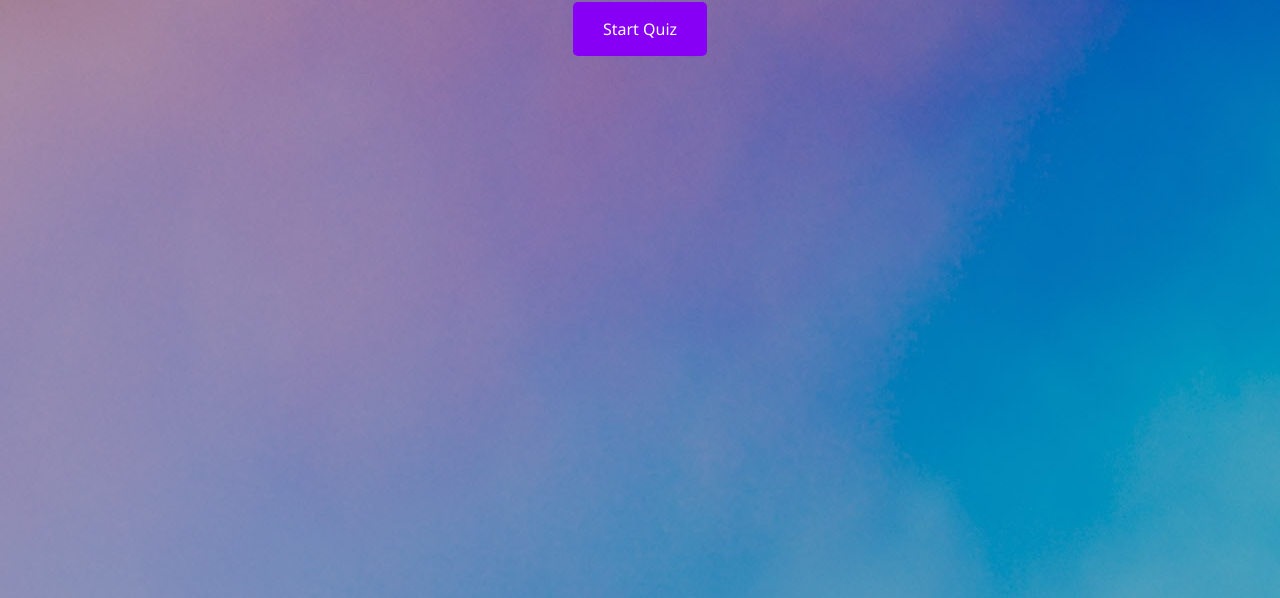
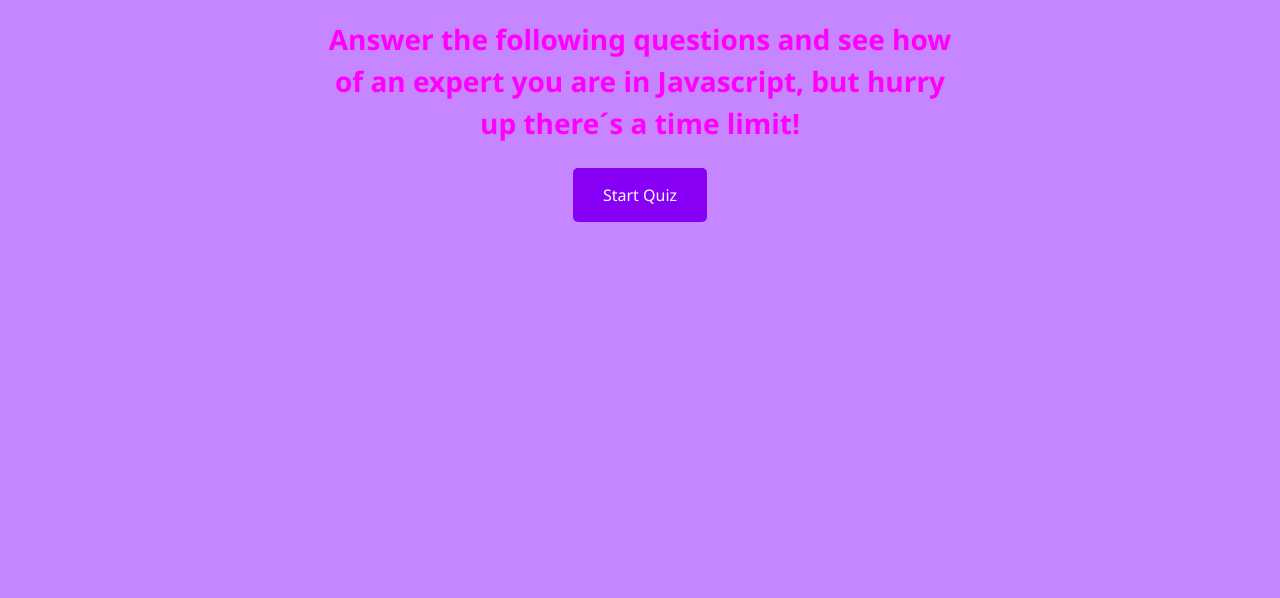
Before and after one commit to Sofiacrf/code-quiz, a plain HTML site: page index.html in a window 1280 px wide. Shown: the part 202-800 px from the top of the page. Drawn offline with nearby package versions, Linux system fonts and the light colour scheme.

Commit message:
Changes in the styles

```diff
--- a/style.css
+++ b/style.css
@@ -11,13 +11,16 @@ body {
     justify-content: center;
     width: 80vw;
     text-align: center;
-    background-image: url(sky1.jpg);
+    background-color: rgb(197, 134, 255);
+    top: 50%;
+    left: 50%;
+    margin-top: 100px;
 }
 
 #begin {
     padding: 40px;
     text-align: center;
-    color: rgb(204, 0, 255);
+    color: rgb(185, 0, 231);
 }
 
 #begin p {
@@ -25,14 +28,16 @@ body {
 }
 
  p {
-    color: violet;
-    font-size: 20px;
+    color: rgb(255, 0, 255);
+    font-size: 28px;
     font-weight: bolder;
     width: 50vw;
 }
 #user-options {
     width: 60%;
     margin: 0 auto;
+    margin-top: 50px;
+    font-size: 17px;
 }
 
 .choiceButton {
@@ -52,6 +57,7 @@ body {
 
 #game {
     width: 100%;
+    margin-top: 100px;
 }
 
 #start {
@@ -76,6 +82,7 @@ body {
     border-radius: 5px;
     color: white;
     padding: 15px 30px;
+    margin-top: 50px;
     text-align: center;
     text-decoration: none;
     display: inline-block;
```
Also changed, not shown: 04-web-apis-homework-demo.gif (deleted), JS -quiz3.PNG (deleted), JS-quiz.PNG, JS-quiz2.PNG, JS-quiz3.PNG (added), JS-quiz4.PNG (added), sky1.jpg (deleted), 1 other file.
